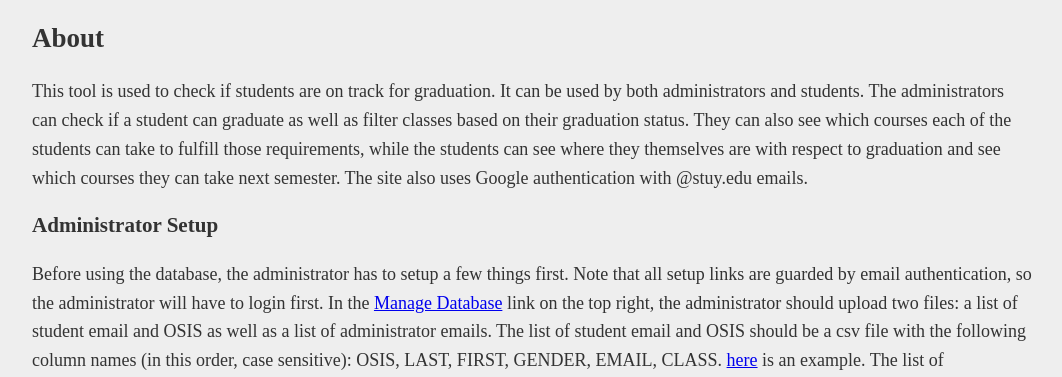
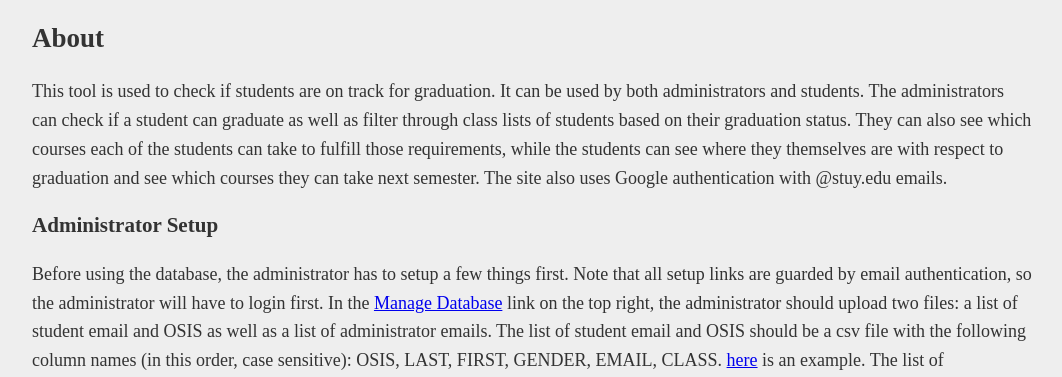
Before and after one commit to stuy-tetrabyte/graduation-req-tracker, a Flask app: page /about in a window 1280 px wide. Shown: the part 140-517 px from the top of the page, without its empty margins (108-1170 px from the left). Run offline with Flask 2, Linux system fonts and the light colour scheme; the visitor is signed in with stand-in values (Sample User, id 1); parts of the project's set-up code (start-up, migrations or seed data) failed here and were passed over; some libraries are stand-ins or nearby versions.

Commit message:
Minor grammar changes

```diff
--- a/templates/about.html
+++ b/templates/about.html
@@ -6,7 +6,7 @@
 <h2>About</h2>
 <p>This tool is used to check if students are on track for graduation. It can be
 used by both administrators and students. The administrators can check if a
-student can graduate as well as filter classes based on their graduation status.
+student can graduate as well as filter through class lists of students based on their graduation status.
 They can also see which courses each of the students can take to fulfill those
 requirements, while the students can see where they themselves are with respect
 to graduation and see which courses they can take next semester. The site also
@@ -67,7 +67,7 @@ and the box on the top left selects/deselects the entire grid. The list of
 students is updated when one clicks on "Update" and can be downloaded as an
 Excel Spreadsheet if one clicks on "Export".</p>
 {% else %}
-<p>For students the process is pretty simple, one just log in with his/her
+<p>For students the process is pretty simple, one just logs in with his/her
 @stuy.edu email and will be redirected to his/her page. Click on any of the
 links on top (apart from About) and you will be redirected to a login page. For
 administrators, a more detailed manual will appear here once you log in.</p>
```
